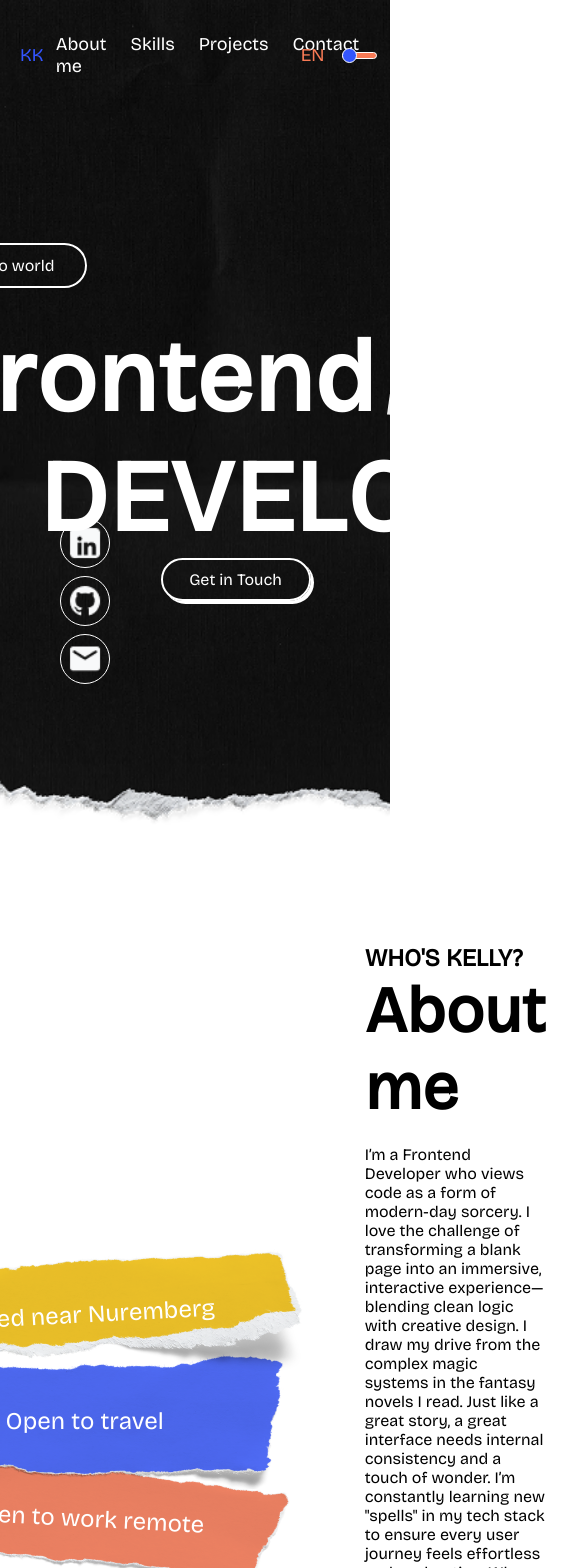
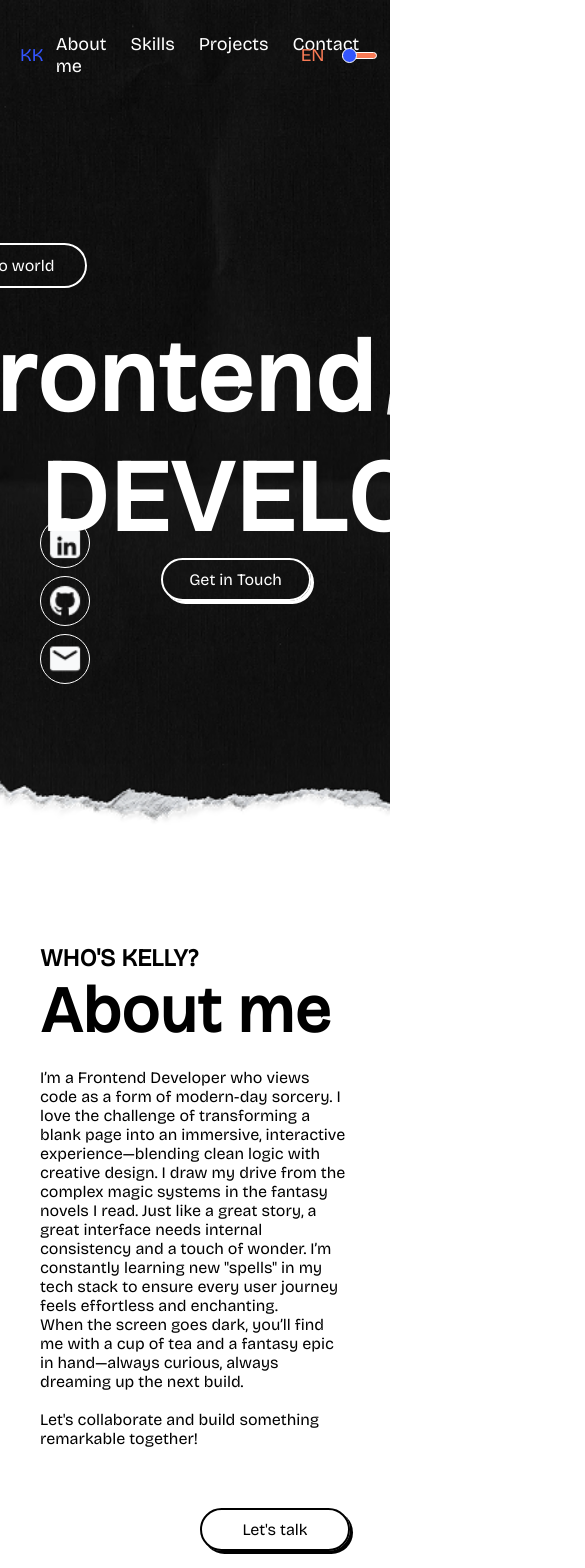
Before and after one commit to KKrntzk/portfolio, an Angular app: page / in a window 390 px wide. Shown: the top 1568 px of the page, 585 px wide, since content can reach past the window. Built offline with nearby package versions, Linux system fonts and the light colour scheme; grey boxes are pictures that could not be loaded.

Commit message:
responsiveness bettered

```diff
--- a/src/app/sections/about-me-section/about-me-information/about-me-information.html
+++ b/src/app/sections/about-me-section/about-me-information/about-me-information.html
@@ -8,7 +8,8 @@
     creative design. I draw my drive from the complex magic systems in the fantasy novels I read.
     Just like a great story, a great interface needs internal consistency and a touch of wonder. I’m
     constantly learning new "spells" in my tech stack to ensure every user journey feels effortless
-    and enchanting. When the screen goes dark, you’ll find me with a cup of tea and a fantasy epic
-    in hand—always curious, always dreaming up the next build. </span
+    and enchanting.<br />
+    When the screen goes dark, you’ll find me with a cup of tea and a fantasy epic in hand—always
+    curious, always dreaming up the next build. </span
   ><br /><span>Let's collaborate and build something remarkable together!</span>
 </div>
--- a/src/app/sections/about-me-section/about-me-information/about-me-information.scss
+++ b/src/app/sections/about-me-section/about-me-information/about-me-information.scss
@@ -35,3 +35,9 @@ img {
 .animation-container:hover::before {
   clip-path: inset(0 0 0 0);
 }
+
+@media (max-width: 900px) {
+  .content {
+    padding-left: 40px;
+  }
+}
--- a/src/app/sections/about-me-section/about-me-section.scss
+++ b/src/app/sections/about-me-section/about-me-section.scss
@@ -27,3 +27,9 @@
   display: flex;
   justify-content: end;
 }
+
+@media (max-width: 900px) {
+  .content {
+    flex-direction: column-reverse;
+  }
+}
--- a/src/app/sections/contact-component/contact-form/contact-form.scss
+++ b/src/app/sections/contact-component/contact-form/contact-form.scss
@@ -1,6 +1,6 @@
 .content {
   width: 90%;
-  padding-right: 60px;
+  padding-right: 40px;
 }
 
 .separator {
--- a/src/app/sections/hero/hero-main/hero-polaroid/hero-polaroid.scss
+++ b/src/app/sections/hero/hero-main/hero-polaroid/hero-polaroid.scss
@@ -15,7 +15,7 @@
 }
 .polaroid-wrapper {
   position: relative;
-  width: 200px;
+  width: 300px;
   transform: rotate(8deg);
 }
 
--- a/src/app/sections/hero/hero.scss
+++ b/src/app/sections/hero/hero.scss
@@ -44,3 +44,9 @@ app-socials {
   flex-direction: column;
   width: fit-content;
 }
+
+@media (max-width: 900px) {
+  .app-hero-main {
+    padding-right: 40px;
+  }
+}
--- a/src/app/sections/hero/socials/socials.scss
+++ b/src/app/sections/hero/socials/socials.scss
@@ -3,7 +3,7 @@
   flex-direction: column;
   min-height: 200px;
   height: auto;
-  padding: 40px 20px;
+  padding: 40px 0;
   max-width: 1920px;
   gap: 8px;
   width: fit-content;
```
